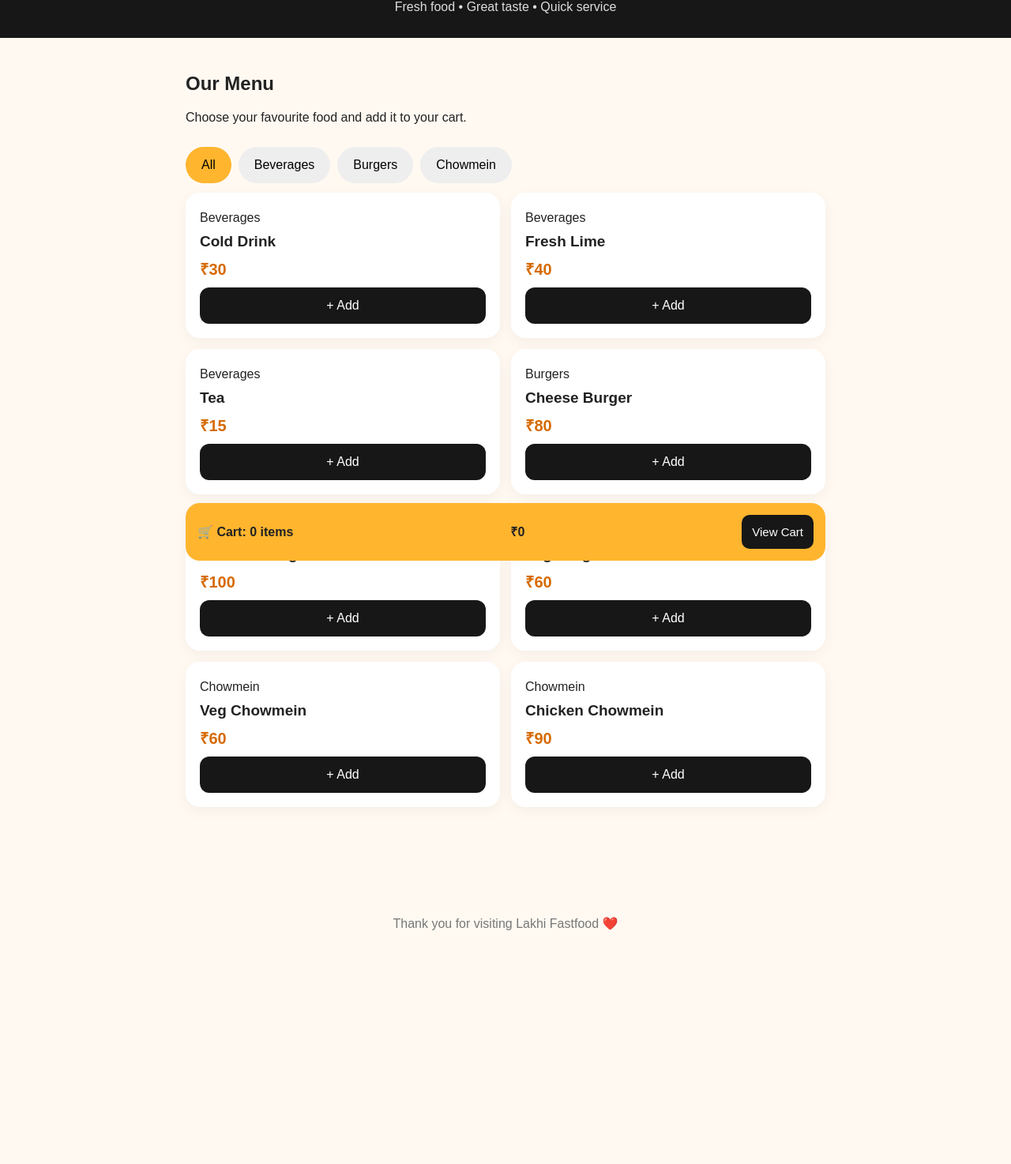
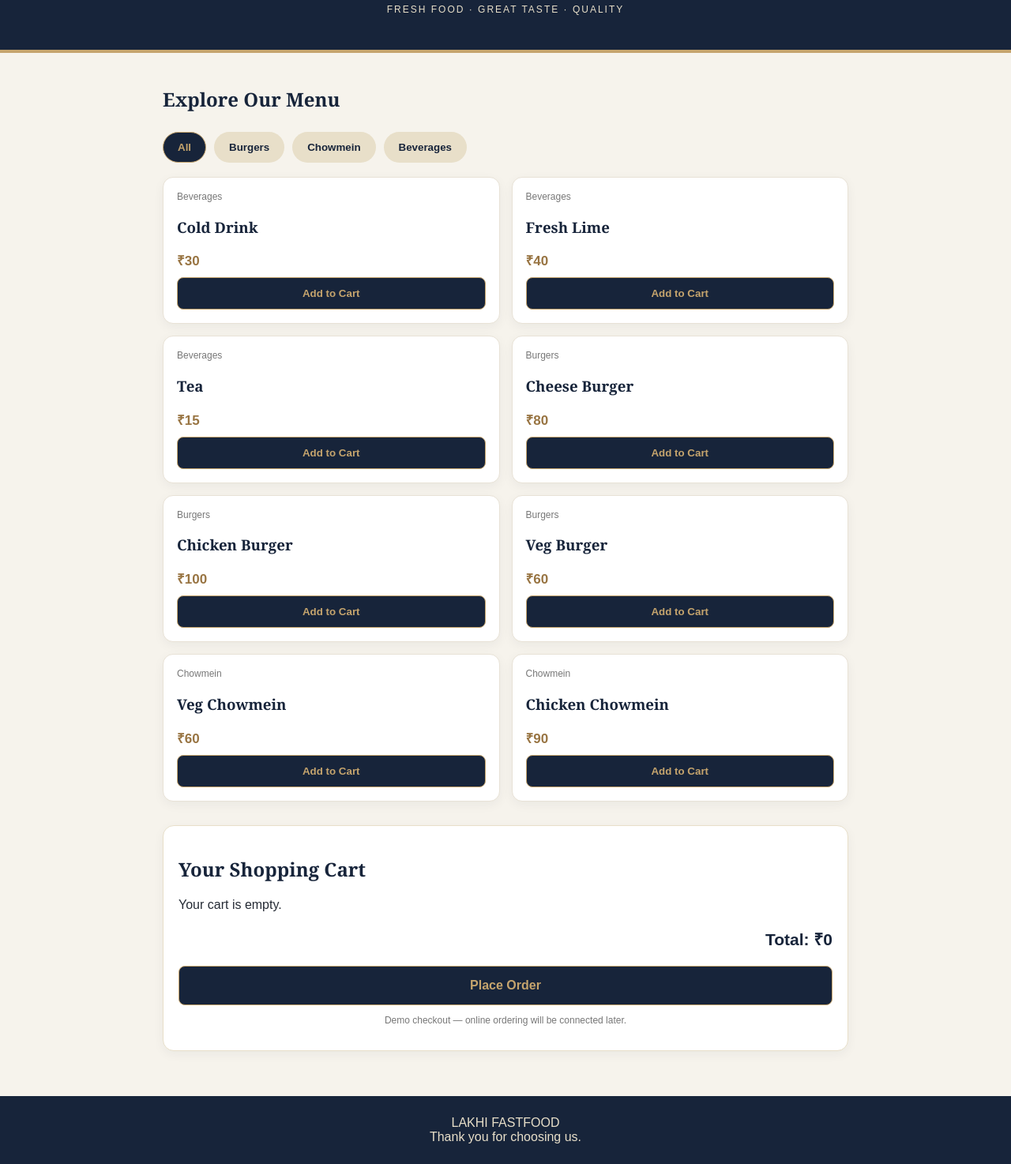
Before and after one commit to lakhiranjanbaruah94-hue/restaurant-platform, a plain HTML site: page index.html in a window 1280 px wide. Shown: the part 80-1554 px from the top of the page at 79% size. Before the commit the page ends 1284 px from the top, so only its background shows below. Drawn offline with Linux system fonts and the light colour scheme.

Commit message:
Update index.html

```diff
--- a/index.html
+++ b/index.html
@@ -6,178 +6,314 @@
 <meta name="viewport" content="width=device-width, initial-scale=1.0">
 <title>Lakhi Fastfood</title>
 <style>
-*{box-sizing:border-box}
-body{margin:0;background:#fff9f2;color:#222;font-family:Arial,sans-serif}
-header{background:#171717;color:white;text-align:center;padding:30px 12px}
-header h1{margin:0;color:#ffb52e;font-size:34px}
-header p{margin:10px 0 0;color:#ddd}
-.container{max-width:850px;margin:auto;padding:20px}
-h2{margin-top:24px}
-.categories{display:flex;gap:9px;overflow-x:auto;padding:12px 0}
-.categories button{border:0;border-radius:30px;padding:14px 20px;background:#eee;font-size:16px;white-space:nowrap}
-.categories button.active{background:#ffb52e}
-.menu{display:grid;grid-template-columns:repeat(2,minmax(0,1fr));gap:14px}
-.item{background:white;border-radius:18px;padding:18px;box-shadow:0 5px 18px #0000000c}
-.item p{margin:5px 0}
-.item h3{font-size:19px;margin:10px 0}
-.price{font-weight:bold;color:#d66a00;font-size:20px}
-.item button,.checkout{background:#171717;color:white;border:0;border-radius:12px;padding:14px;width:100%;font-size:16px;margin-top:10px}
-.cart{position:sticky;bottom:10px;background:#ffb52e;padding:15px;border-radius:18px;margin-top:20px;display:flex;align-items:center;justify-content:space-between;gap:8px}
-.cart button{background:#171717;color:white;border:0;border-radius:10px;padding:13px;font-size:15px}
-.cart-panel{background:white;border-radius:16px;padding:18px;margin-top:15px;display:none}
-.cart-row{display:flex;justify-content:space-between;align-items:center;gap:8px;border-bottom:1px solid #eee;padding:12px 0}
-.qty button{padding:7px 12px;border:0;border-radius:7px;background:#eee;font-size:17px}
-footer{text-align:center;padding:25px;color:#777}
-@media(max-width:420px){.menu{gap:10px}.item{padding:14px}.item h3{font-size:17px}.cart{font-size:14px}}
+:root {
+  --navy:#17243A;
+  --gold:#C5A46D;
+  --ivory:#F6F3EC;
+  --light-gold:#E8DFC9;
+}
+* { box-sizing:border-box; }
+body {
+  margin:0;
+  font-family:Arial,sans-serif;
+  background:var(--ivory);
+  color:#252B35;
+}
+header {
+  background:var(--navy);
+  color:white;
+  text-align:center;
+  padding:32px 15px;
+  border-bottom:4px solid var(--gold);
+}
+.logo {
+  font-family:Georgia,serif;
+  font-size:30px;
+  letter-spacing:1px;
+  margin:0;
+}
+.tagline {
+  color:var(--light-gold);
+  letter-spacing:2px;
+  font-size:12px;
+}
+.container {
+  max-width:900px;
+  margin:auto;
+  padding:22px 16px;
+}
+.section-title,.cart-heading {
+  font-family:Georgia,serif;
+  color:var(--navy);
+}
+.categories {
+  display:flex;
+  gap:10px;
+  overflow-x:auto;
+  padding:5px 0 18px;
+}
+.categories button {
+  background:var(--light-gold);
+  color:var(--navy);
+  border:1px solid transparent;
+  border-radius:25px;
+  padding:11px 18px;
+  font-weight:bold;
+  white-space:nowrap;
+}
+.categories button.active {
+  background:var(--navy);
+  color:var(--gold);
+  border-color:var(--gold);
+}
+.menu {
+  display:grid;
+  grid-template-columns:repeat(2,1fr);
+  gap:15px;
+}
+.food {
+  background:white;
+  border:1px solid #e8e2d6;
+  border-radius:13px;
+  padding:17px;
+  box-shadow:0 4px 14px #17243A0D;
+}
+.food h3 {
+  color:var(--navy);
+  font-family:Georgia,serif;
+}
+.food-category {
+  color:#777;
+  font-size:12px;
+}
+.price {
+  color:#987442;
+  font-weight:bold;
+  font-size:17px;
+  margin:10px 0;
+}
+.food button,.checkout {
+  width:100%;
+  background:var(--navy);
+  color:var(--gold);
+  border:1px solid var(--gold);
+  border-radius:8px;
+  padding:12px;
+  font-weight:bold;
+  cursor:pointer;
+}
+.cart-box {
+  background:white;
+  border:1px solid var(--light-gold);
+  border-radius:14px;
+  padding:19px;
+  margin-top:30px;
+  box-shadow:0 4px 14px #17243A0D;
+}
+.cart-item {
+  display:flex;
+  justify-content:space-between;
+  align-items:center;
+  gap:8px;
+  padding:13px 0;
+  border-bottom:1px solid #eee8dc;
+}
+.quantity {
+  display:flex;
+  align-items:center;
+  gap:8px;
+}
+.quantity button {
+  border:0;
+  background:var(--light-gold);
+  color:var(--navy);
+  border-radius:5px;
+  padding:6px 10px;
+  font-weight:bold;
+}
+.item-total {
+  font-weight:bold;
+  color:var(--navy);
+}
+.total {
+  color:var(--navy);
+  font-size:21px;
+  font-weight:bold;
+  text-align:right;
+  margin:20px 0;
+}
+.checkout { font-size:16px; padding:15px; }
+.note {
+  color:#777;
+  font-size:12px;
+  text-align:center;
+  margin-top:12px;
+}
+footer {
+  background:var(--navy);
+  color:var(--light-gold);
+  text-align:center;
+  padding:25px 15px;
+  margin-top:35px;
+}
+@media(max-width:420px) {
+  .menu { grid-template-columns:1fr; }
+  .cart-item { flex-wrap:wrap; }
+}
 </style>
 </head>
 <body>
 
 <header>
-<h1>🍔 Lakhi Fastfood</h1>
-<p>Fresh food • Great taste • Quick service</p>
+  <h1 class="logo">LAKHI FASTFOOD</h1>
+  <p class="tagline">FRESH FOOD · GREAT TASTE · QUALITY</p>
 </header>
 
-<div class="container">
-<h2>Our Menu</h2>
-<p>Choose your favourite food and add it to your cart.</p>
-
+<main class="container">
+  <h2 class="section-title">Explore Our Menu</h2>
   <div class="categories" id="categories"></div>
   <div class="menu" id="menu"></div>
 
-<div class="cart">
-<strong>🛒 Cart: <span id="count">0</span> items</strong>
-<strong id="total">₹0</strong>
-<button onclick="toggleCart()">View Cart</button>
-</div>
+  <section class="cart-box">
+    <h2 class="cart-heading">Your Shopping Cart</h2>
+    <div id="cartItems">Your cart is empty.</div>
+    <div class="total" id="total">Total: ₹0</div>
+    <button class="checkout" onclick="placeOrder()">
+      Place Order
+    </button>
+    <p class="note">Demo checkout — online ordering will be connected later.</p>
+  </section>
+</main>
 
-<div class="cart-panel" id="cartPanel">
-<h2>Your Cart</h2>
-<div id="cartItems"></div>
-<h3 id="cartTotal">Total: ₹0</h3>
-<button class="checkout" onclick="placeOrder()">Place Order (Demo)</button>
-</div>
-</div>
-
-<footer>Thank you for visiting Lakhi Fastfood ❤️</footer>
+<footer>
+  LAKHI FASTFOOD<br>
+  Thank you for choosing us.
+</footer>
 
 <script>
-const products=[
-{id:1,name:"Cold Drink",category:"Beverages",price:30},
-{id:2,name:"Fresh Lime",category:"Beverages",price:40},
-{id:3,name:"Tea",category:"Beverages",price:15},
-{id:4,name:"Cheese Burger",category:"Burgers",price:80},
-{id:5,name:"Chicken Burger",category:"Burgers",price:100},
-{id:6,name:"Veg Burger",category:"Burgers",price:60},
-{id:7,name:"Veg Chowmein",category:"Chowmein",price:60},
-{id:8,name:"Chicken Chowmein",category:"Chowmein",price:90}
+const foods = [
+  {id:1,name:"Cold Drink",price:30,category:"Beverages"},
+  {id:2,name:"Fresh Lime",price:40,category:"Beverages"},
+  {id:3,name:"Tea",price:15,category:"Beverages"},
+  {id:4,name:"Cheese Burger",price:80,category:"Burgers"},
+  {id:5,name:"Chicken Burger",price:100,category:"Burgers"},
+  {id:6,name:"Veg Burger",price:60,category:"Burgers"},
+  {id:7,name:"Veg Chowmein",price:60,category:"Chowmein"},
+  {id:8,name:"Chicken Chowmein",price:90,category:"Chowmein"}
 ];
 
-let selected="All";
+const categories=["All","Burgers","Chowmein","Beverages"];
 let cart={};
+let activeCategory="All";
 
-function renderCategories(){
-const names=["All",...new Set(products.map(p=>p.category))];
-document.getElementById("categories").innerHTML=names.map(n=>
-`<button class="${selected===n?'active':''}" onclick="filterMenu('${n}')">${n}</button>`
-).join("");
+function renderCategories() {
+  document.getElementById("categories").innerHTML =
+    categories.map(category => `
+      <button class="${activeCategory===category?"active":""}"
+        onclick="selectCategory('${category}')">
+        ${category}
+      </button>
+    `).join("");
 }
 
-function filterMenu(name){
-selected=name;
+function selectCategory(category) {
+  activeCategory=category;
   renderCategories();
   renderMenu();
 }
 
-function renderMenu(){
-const list=products.filter(p=>selected==="All"||p.category===selected);
-document.getElementById("menu").innerHTML=list.map(p=>`
-<div class="item">
-<p>${p.category}</p>
-<h3>${p.name}</h3>
-<div class="price">₹${p.price}</div>
-<button onclick="addItem(${p.id})">+ Add</button>
-</div>`).join("");
+function renderMenu() {
+  const filtered=activeCategory==="All"
+    ? foods
+    : foods.filter(food=>food.category===activeCategory);
+
+  document.getElementById("menu").innerHTML =
+    filtered.map(food=>`
+      <div class="food">
+        <div class="food-category">${food.category}</div>
+        <h3>${food.name}</h3>
+        <div class="price">₹${food.price}</div>
+        <button onclick="addToCart(${food.id})">Add to Cart</button>
+      </div>
+    `).join("");
 }
 
-function addItem(id){
+function addToCart(id) {
   cart[id]=(cart[id]||0)+1;
-updateCart();
+  renderCart();
 }
 
-function changeQty(id,change){
+function changeQuantity(id,change) {
   cart[id]=(cart[id]||0)+change;
   if(cart[id]<=0) delete cart[id];
-updateCart();
+  renderCart();
 }
 
-function updateCart(){
-let count=0,total=0;
-Object.keys(cart).forEach(id=>{
-const p=products.find(x=>x.id==id);
-count+=cart[id];
-total+=p.price*cart[id];
-});
-document.getElementById("count").textContent=count;
-document.getElementById("total").textContent="₹"+total;
-
-document.getElementById("cartItems").innerHTML=
-Object.keys(cart).map(id=>{
-const p=products.find(x=>x.id==id);
-return `<div class="cart-row">
-<div><strong>${p.name}</strong><br>₹${p.price} each</div>
-<div class="qty">
-<button onclick="changeQty(${id},-1)">−</button>
-<strong> ${cart[id]} </strong>
-<button onclick="changeQty(${id},1)">+</button>
-</div>
-<strong>₹${p.price*cart[id]}</strong>
-</div>`;
-}).join("")||"<p>Your cart is empty.</p>";
-
-document.getElementById("cartTotal").textContent="Total: ₹"+total;
+function getTotal() {
+  return Object.keys(cart).reduce((sum,id)=>{
+    const food=foods.find(item=>item.id===Number(id));
+    return sum+food.price*cart[id];
+  },0);
 }
 
-function toggleCart(){
-const panel=document.getElementById("cartPanel");
-panel.style.display=panel.style.display==="block"?"none":"block";
+function renderCart() {
+  const box=document.getElementById("cartItems");
+  const ids=Object.keys(cart);
+
+  if(ids.length===0) {
+    box.innerHTML="Your cart is empty.";
+    document.getElementById("total").innerHTML="Total: ₹0";
+    return;
   }
 
-function placeOrder(){
-if(Object.keys(cart).length===0){
+  box.innerHTML=ids.map(id=>{
+    const food=foods.find(item=>item.id===Number(id));
+    const quantity=cart[id];
+    return `
+      <div class="cart-item">
+        <div>
+          <strong>${food.name}</strong><br>
+          <small>₹${food.price} × ${quantity}</small>
+        </div>
+        <div class="quantity">
+          <button onclick="changeQuantity(${id},-1)">−</button>
+          ${quantity}
+          <button onclick="changeQuantity(${id},1)">+</button>
+        </div>
+        <div class="item-total">₹${food.price*quantity}</div>
+      </div>
+    `;
+  }).join("");
+
+  document.getElementById("total").innerHTML="Total: ₹"+getTotal();
+}
+
+function placeOrder() {
+  if(Object.keys(cart).length===0) {
     alert("Your cart is empty!");
     return;
   }
-alert("This is a demo. Online ordering will be connected next.");
+
+  const name=prompt("Please enter your name:");
+  if(!name||!name.trim()) return;
+
+  const phone=prompt("Enter your 10-digit mobile number:");
+  if(!phone||!/^[6-9][0-9]{9}$/.test(phone.trim())) {
+    alert("Please enter a valid 10-digit mobile number.");
+    return;
+  }
+
+  alert(
+    "Thank you, "+name.trim()+
+    "!\nYour demo order is ready."+
+    "\nPhone: "+phone.trim()+
+    "\nTotal: ₹"+getTotal()
+  );
 }
 
 renderCategories();
 renderMenu();
-updateCart();
-</script>
-  <script>
-document.addEventListener("DOMContentLoaded", function () {
-  const orderButton = document.querySelector(".checkout");
-
-  if (!orderButton) return;
-
-  orderButton.addEventListener("click", function (event) {
-    event.preventDefault();
-    event.stopImmediatePropagation();
-
-    const name = prompt("Enter your name:");
-    if (!name || !name.trim()) return;
-
-    const phone = prompt("Enter your 10-digit mobile number:");
-    if (!phone || !/^[6-9]\d{9}$/.test(phone.trim())) {
-      alert("Please enter a valid 10-digit mobile number.");
-      return;
-    }
-
-    alert("Thank you, " + name +
-      "! Your details have been received.\nPhone: " + phone);
-  }, true);
-});
+renderCart();
 </script>
 </body>
 </html>
```
Lines whose indentation alone changed are shown as unchanged.
